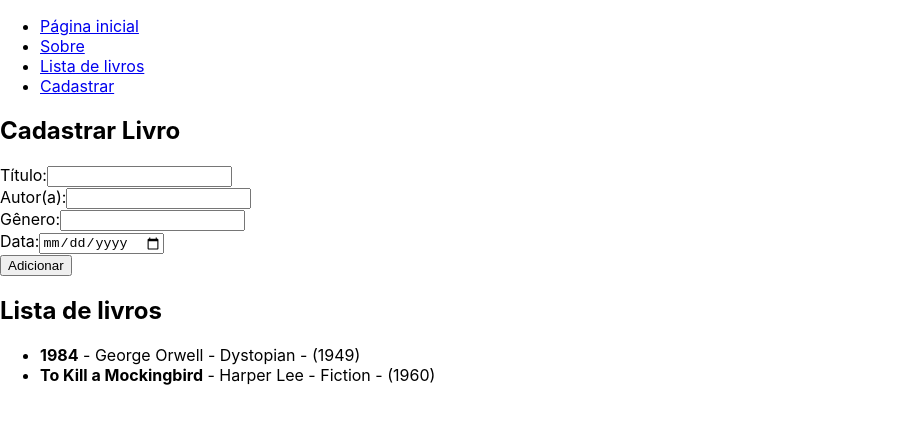
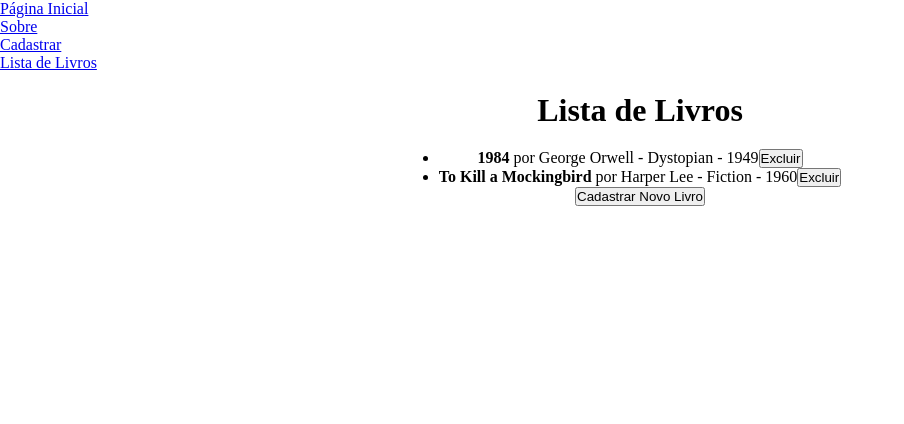
Before and after one commit to FelipeZag0/reading-journal-fase2, a React (Create React App) app: page /books in a window 1280 px wide. Shown: the top 424 px of the page, without its empty margins (0-904 px from the left). Built offline with nearby package versions, Linux system fonts and the light colour scheme.

Commit message:
separado funções em suas respectivas pages

```diff
--- a/package.json
+++ b/package.json
@@ -9,6 +9,7 @@
     "@testing-library/user-event": "^13.5.0",
     "react": "^19.0.0",
     "react-dom": "^19.0.0",
+    "react-router-dom": "^7.3.0",
     "react-scripts": "5.0.1",
     "web-vitals": "^2.1.4"
   },
--- a/src/App.js
+++ b/src/App.js
@@ -1,24 +1,48 @@
 import React, { useState } from 'react';
+import { BrowserRouter as Router, Route, Routes, Link } from 'react-router-dom';
 import NavBar from './components/NavBar';
-import BookList from './components/BookList';
-import BookForm from './components/BookForm';
+import HomePage from './pages/HomePage';
+import AboutPage from './pages/AboutPage';
+import AddBookPage from './pages/AddBookPage';
+import BooksPage from './pages/BooksPage';
+import './App.css';
 
 function App() {
   const [books, setBooks] = useState([
-    { title: '1984', author: 'George Orwell', year: 1949, genre: 'Dystopian' },
-    { title: 'To Kill a Mockingbird', author: 'Harper Lee', year: 1960, genre: 'Fiction' },
+    { title: '1984', author: 'George Orwell', year: 1949, genre: 'Dystopian', date: '08/06/1949' },
+    { title: 'To Kill a Mockingbird', author: 'Harper Lee', year: 1960, genre: 'Fiction', date: '11/07/1960' },
   ]);
+
 
   const addBook = (book) => {
     setBooks([...books, book]);
   };
 
+  const deleteBook = (index) => {
+    const updatedBooks = books.filter((book, i) => i !== index);
+    setBooks(updatedBooks);
+  };
+
   return (
-    <div>
-      <NavBar />
-      <BookForm addBook={addBook} />
-      <BookList books={books} />
-    </div>
+    <Router>
+      <div className="navbar">
+        <ul>
+          <li><Link to="/">Página Inicial</Link></li>
+          <li><Link to="/about">Sobre</Link></li>
+          <li><Link to="/add">Cadastrar</Link></li>
+          <li><Link to="/books">Lista de Livros</Link></li>
+        </ul>
+      </div>
+
+      <div className="page-content">
+        <Routes>
+          <Route path="/" element={<HomePage />} />
+          <Route path="/about" element={<AboutPage />} />
+          <Route path="/add" element={<AddBookPage addBook={addBook} />} />
+          <Route path="/books" element={<BooksPage books={books} deleteBook={deleteBook} />} />
+        </Routes>
+      </div>
+    </Router>
   );
 }
 
--- a/src/components/BookForm.js
+++ b/src/components/BookForm.js
@@ -28,7 +28,6 @@ function BookForm({ addBook }) {
 
     return (
         <div>
-            <h2>Cadastrar Livro</h2>
             <form onSubmit={handleSubmit}>
                 <div>
                     <label>Título:</label>
--- a/src/components/BookList.js
+++ b/src/components/BookList.js
@@ -3,7 +3,6 @@ import React from 'react';
 function BookList({ books }) {
     return (
         <div>
-            <h2>Lista de livros</h2>
             <ul>
                 {books.map((book, index) => (
                     <li key={index}>
--- a/src/components/NavBar.js
+++ b/src/components/NavBar.js
@@ -1,13 +1,22 @@
 import React from 'react';
+import { Link } from 'react-router-dom';
 
 function NavBar() {
     return (
         <nav>
             <ul>
-                <li><a href="/">Página inicial</a></li>
-                <li><a href="/add-book">Sobre</a></li>
-                <li><a href="/book-list">Lista de livros</a></li>
-                <li><a href="/book-list">Cadastrar</a></li>
+                <li>
+                    <Link to="/">Página Inicial</Link>
+                </li>
+                <li>
+                    <Link to="/about">Sobre</Link>
+                </li>
+                <li>
+                    <Link to="/add">Cadastrar</Link>
+                </li>
+                <li>
+                    <Link to="/books">Lista de Livros</Link>
+                </li>
             </ul>
         </nav>
     );
--- a/src/index.css
+++ b/src/index.css
@@ -1,13 +1,22 @@
-body {
+* {
   margin: 0;
-  font-family: -apple-system, BlinkMacSystemFont, 'Segoe UI', 'Roboto', 'Oxygen',
-    'Ubuntu', 'Cantarell', 'Fira Sans', 'Droid Sans', 'Helvetica Neue',
-    sans-serif;
-  -webkit-font-smoothing: antialiased;
-  -moz-osx-font-smoothing: grayscale;
+  padding: 0;
+  box-sizing: border-box;
 }
 
-code {
-  font-family: source-code-pro, Menlo, Monaco, Consolas, 'Courier New',
-    monospace;
+/* Centraliza o conteúdo da página */
+.page-content {
+  display: flex;
+  flex-direction: column;
+  justify-content: center;
+  align-items: center;
+  flex-grow: 1; /* Para que ocupe o espaço restante */
+  text-align: center;
+  padding: 20px;
 }
+
+/* Estilo para o título das páginas */
+.page-content h1 {
+  font-size: 2rem;
+  margin-bottom: 20px;
+}
--- /dev/null
+++ b/src/pages/AboutPage.js
@@ -0,0 +1,16 @@
+import React from 'react';
+
+function AboutPage() {
+    return (
+        <div>
+            <h1>Sobre</h1>
+            <p>
+                Esta é uma aplicação para um CRUD de um Reading Journal. Este projeto foi
+                elaborado na Disciplina Desenvolvimento de Sistemas Frontend do Curso de
+                Graduação Online da PUCRS.
+            </p>
+        </div>
+    );
+}
+
+export default AboutPage;
--- /dev/null
+++ b/src/pages/AddBookPage.js
@@ -0,0 +1,21 @@
+import React, { useState } from 'react';
+import BookForm from '../components/BookForm';
+import { useNavigate } from 'react-router-dom';
+
+function AddBookPage({ addBook }) {
+  const navigate = useNavigate();
+
+  const handleAddBook = (book) => {
+    addBook(book);
+    navigate('/books');  // Redireciona para a página de lista de livros
+  };
+
+  return (
+    <div>
+      <h1>Cadastrar</h1>
+      <BookForm addBook={handleAddBook} />
+    </div>
+  );
+}
+
+export default AddBookPage;
--- /dev/null
+++ b/src/pages/BooksPage.js
@@ -0,0 +1,32 @@
+import React from 'react';
+import { Link } from 'react-router-dom';
+
+function BooksPage({ books, deleteBook }) {
+  return (
+    <div>
+      <h1>Lista de Livros</h1>
+
+      {/* Verifica se há livros e os exibe */}
+      {books.length === 0 ? (
+        <p>Não há livros cadastrados.</p>
+      ) : (
+        <ul>
+          {books.map((book, index) => (
+            <li key={index}>
+              <strong>{book.title}</strong> por {book.author} - {book.genre} - {book.year}
+              {/* Botão para excluir o livro */}
+              <button onClick={() => deleteBook(index)}>Excluir</button>
+            </li>
+          ))}
+        </ul>
+      )}
+
+      {/* Botão para navegar até a página de cadastro */}
+      <Link to="/add">
+        <button>Cadastrar Novo Livro</button>
+      </Link>
+    </div>
+  );
+}
+
+export default BooksPage;
--- /dev/null
+++ b/src/pages/HomePage.js
@@ -0,0 +1,12 @@
+import React from 'react';
+
+function HomePage() {
+    return (
+        <div>
+            <h1>Página Inicial</h1>
+            <p>Bem-vindo ao Reading Journal</p>
+        </div>
+    );
+}
+
+export default HomePage;
```
Also changed, not shown: 1 other file (tests, documents, lock files or other folders).
